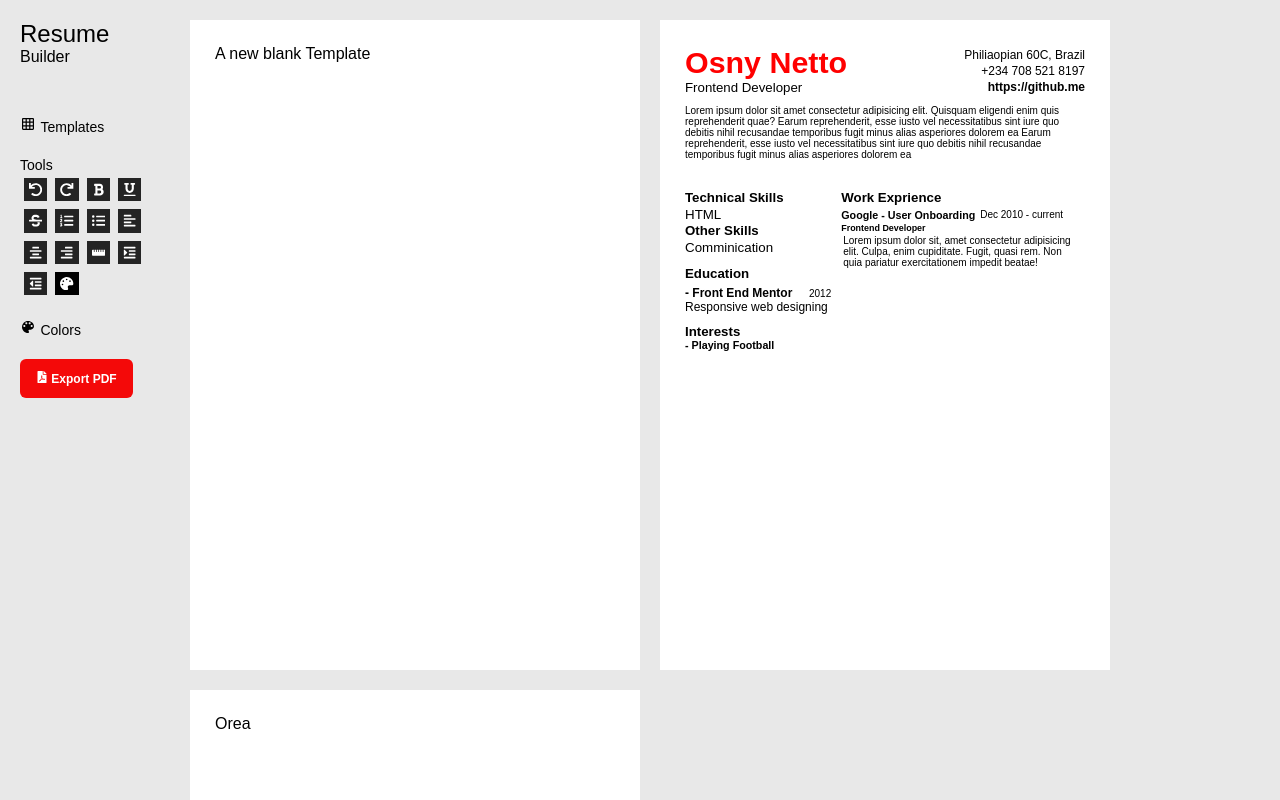
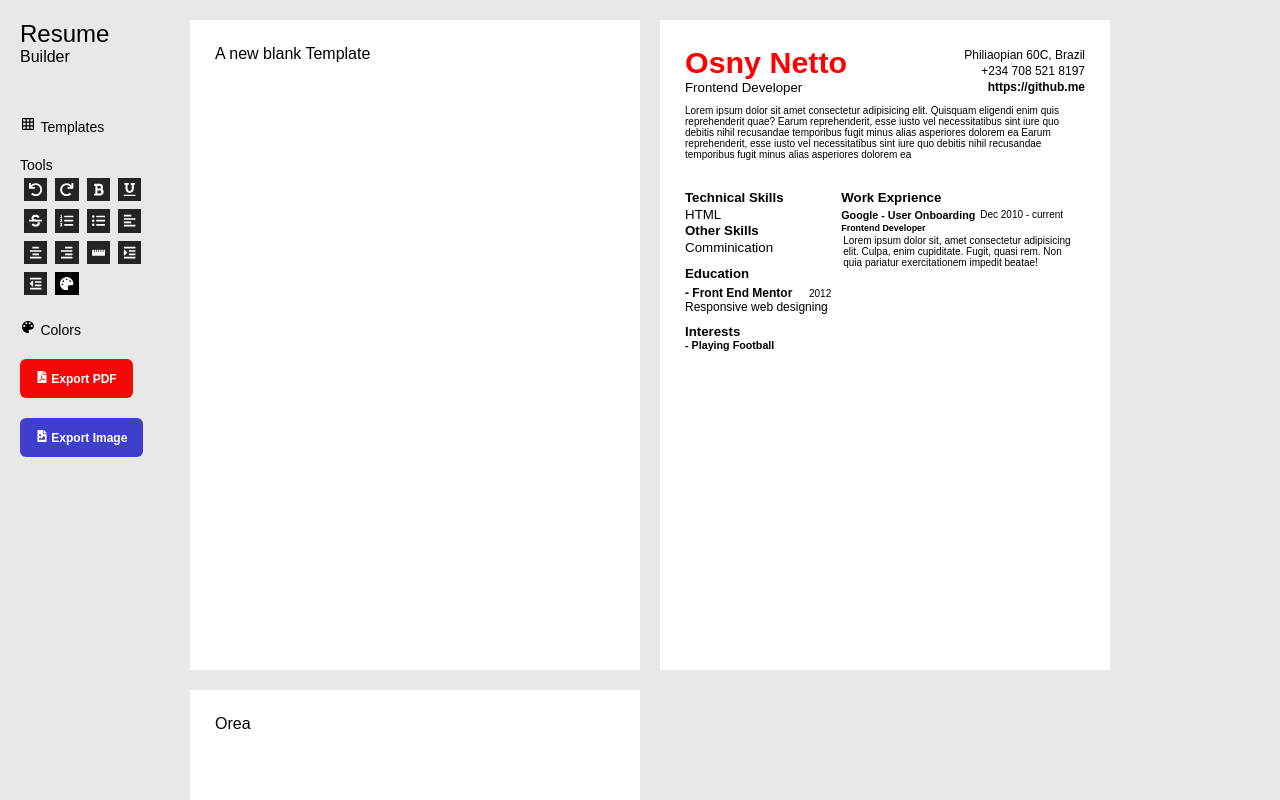
Before and after one commit to HopefulHeart2020/resume-builder, a React (Vite) app: page /templates in a window 1280 px wide. Shown: the top 800 px of the page. Built offline with nearby package versions, Linux system fonts and the light colour scheme; a web font is replaced by a local one.

Commit message:
fix forecolor setting

```diff
--- a/src/Pages/Create/Create.tsx
+++ b/src/Pages/Create/Create.tsx
@@ -1,6 +1,6 @@
 import { Resume } from "../../Components/Resume/Resume";
 import { IoMdGrid, IoMdColorPalette, IoMdColorFilter } from "react-icons/io";
-import { FaAlignCenter, FaAlignLeft, FaAlignRight, FaBold, FaEye, FaFilePdf, FaFirstOrder, FaIndent, FaListOl, FaListUl, FaOutdent, FaPalette, FaPen, FaRedo, FaRulerHorizontal, FaStrikethrough, FaUnderline, FaUndo } from "react-icons/fa";
+import { FaAlignCenter, FaAlignLeft, FaAlignRight, FaBold, FaEye, FaFileImage, FaFilePdf, FaFirstOrder, FaIndent, FaListOl, FaListUl, FaOutdent, FaPalette, FaPen, FaRedo, FaRulerHorizontal, FaStrikethrough, FaUnderline, FaUndo } from "react-icons/fa";
 import * as Template from '../../Components/Resume/Templates'
 import "./create.scss";
 import { Link, useParams } from "react-router-dom";
@@ -30,6 +30,7 @@ export const Panel = ({changePreview,preview}:{changePreview?:any,preview?:boole
         <span className="text"> Templates</span>
         </Link>
       </li>
+
       <li className="option">
         <span className="text">Tools</span>
         <div className="tools">
@@ -55,13 +56,15 @@ export const Panel = ({changePreview,preview}:{changePreview?:any,preview?:boole
           <button className="button"  onClick={()=> Format('outdent')}><FaOutdent /></button>
 
 
-          <button className="button fore-color-tool" style={{backgroundColor:foreColor}} onClick={()=> Format('foreColor',foreColor)}>
-          <input type="color" onChange={(e)=>  setForeColor(e.target.value)} name="foreColor" id="foreColor" />
+          <button className="button fore-color-tool" style={{backgroundColor:foreColor}} >
+          <input type="color" onChange={(e)=>{
+         Format('foreColor',foreColor)
+          setForeColor(e.target.value)
+        }} name="foreColor" id="foreColor" />
         <FaPalette />
           </button>
 
 
-          {/* <button className="button"></></button> */}
         </div>
       </li>
 
@@ -87,6 +90,12 @@ export const Panel = ({changePreview,preview}:{changePreview?:any,preview?:boole
         <button id="export">
           <FaFilePdf />
           <span> Export PDF</span>
+        </button>
+      </li>
+      <li>
+        <button id="export" className="export-image">
+          <FaFileImage />
+          <span> Export Image</span>
         </button>
       </li>
 
--- a/src/Pages/Create/create.scss
+++ b/src/Pages/Create/create.scss
@@ -60,6 +60,10 @@
             font-weight:bold;
             border:none;
             cursor: pointer;
+
+            &.export-image{
+                background:rgb(63, 63, 204);
+            }
         }
     }
 
```
